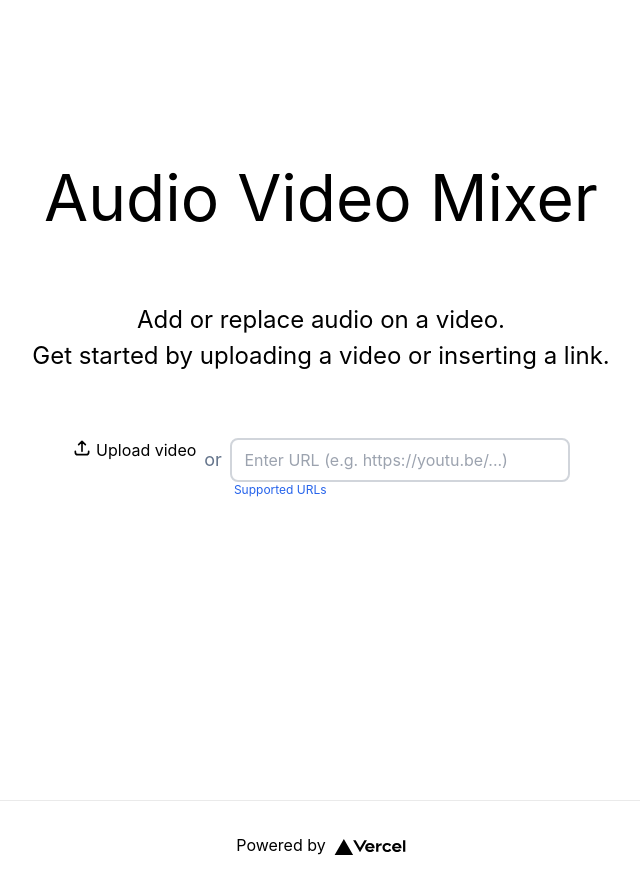
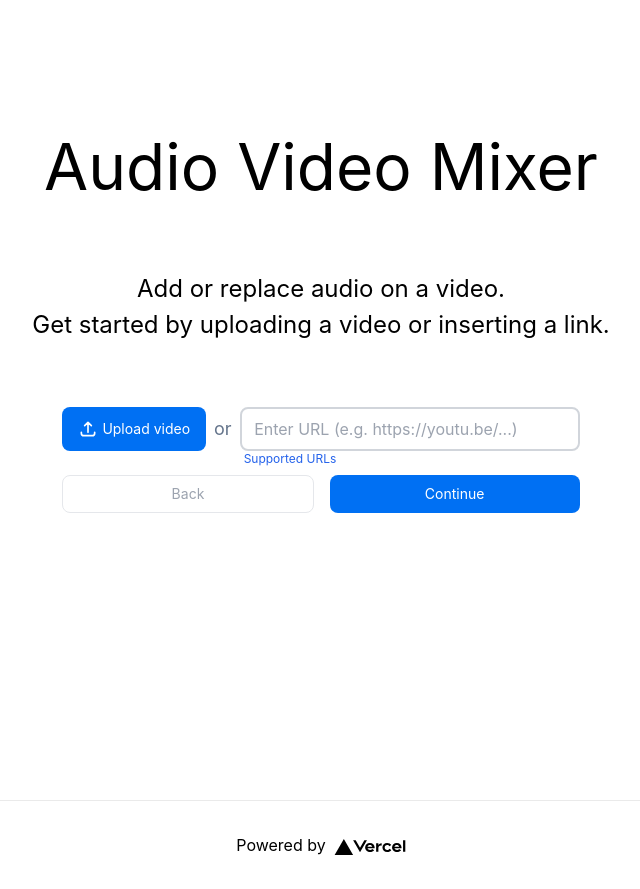
Before and after one commit to TheColorman/audio-replacer, a Next.js app: page / in a window 1280 px wide. Shown: the whole page, without its empty margins (319-959 px from the left). Built offline with nearby package versions, Linux system fonts and the light colour scheme.

Commit message:
:evergreen_tree: Moved element to own component

```diff
--- a/pages/index.tsx
+++ b/pages/index.tsx
@@ -5,7 +5,17 @@ import Image from 'next/image'
 import styles from '../styles/Home.module.css'
 import Popover from '@mui/material/Popover'
 
+const Title = () => (
+  <>
+    <h1 className={styles.title}>
+      Audio Video Mixer
+    </h1>
+  </>
+)
+
 const Home: NextPage = () => {
+
+  const StepOne = () => {
     const [anchorEl, setAnchorEl] = React.useState<HTMLElement | null>(null)
     const handleClick = (event: React.MouseEvent<HTMLElement>) => {
       setAnchorEl(event.currentTarget)
@@ -14,26 +24,11 @@ const Home: NextPage = () => {
       setAnchorEl(null)
     }
     const open = Boolean(anchorEl)
+
     return (
-    <div className={styles.container}>
-      <Head>
-        <title>Video Audio Mixer</title>
-        <meta name="description" content="Easily replace or add sound on a video" />
-        <link rel="icon" href="/favicon_io/favicon.ico" />
-      </Head>
-
-      <main className={styles.main}>
-        <h1 className={styles.title}>
-          Audio Video Mixer
-        </h1>
-
-        <p className={styles.description}>
-          Add or replace audio on a video. <br />
-          Get started by uploading a video or inserting a link.
-        </p>
-
+      <div className="flex flex-col">
         <div className="flex flex-row">
-          <div className={styles.uploadButton}>
+          <div className={styles.buttonPrimary}>
             <label htmlFor="upload-video" className='hover:cursor-pointer inline-flex'>
               <span className="mr-1">
                 <svg xmlns="http://www.w3.org/2000/svg" className="h-5 w-5" fill="none" viewBox="0 0 24 24" stroke="currentColor" strokeWidth={2}>
@@ -89,6 +84,35 @@ const Home: NextPage = () => {
             </p>
           </div>
         </div>
+        <div className="flex mt-6 w-full space-x-4">
+          <button className={`${styles.buttonSecondaryDisabled} w-full`}>
+            Back
+          </button>
+          <button className={`${styles.buttonPrimary} w-full`}>
+            Continue
+          </button>
+        </div>
+      </div>
+    )
+  }
+
+
+  return (
+    <div className={styles.container}>
+      <Head>
+        <title>Video Audio Mixer</title>
+        <meta name="description" content="Easily replace or add sound on a video" />
+        <link rel="icon" href="/favicon_io/favicon.ico" />
+      </Head>
+
+      <main className={styles.main}>
+        <Title />
+        <p className={styles.description}>
+          Add or replace audio on a video. <br />
+          Get started by uploading a video or inserting a link.
+        </p>
+
+        <StepOne />
       </main>
 
       <footer className={styles.footer}>
```
Lines whose indentation alone changed are shown as unchanged.
